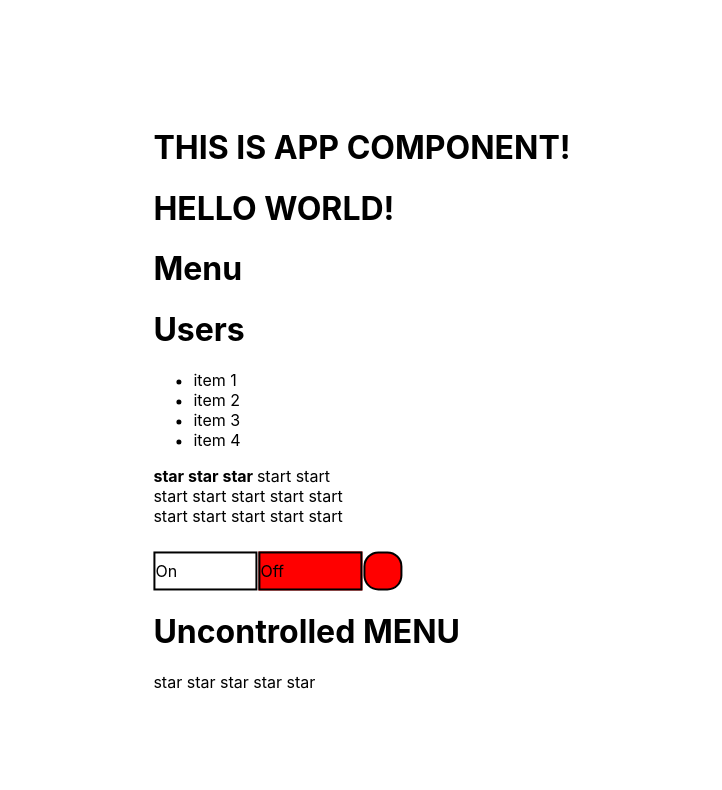
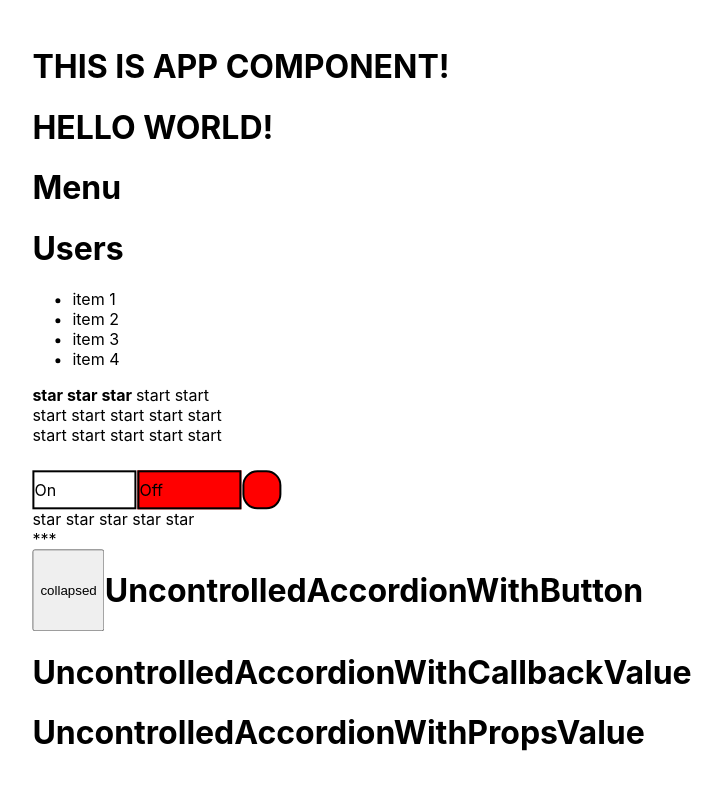
Before and after one commit to hrsk/react-examples, a React (Create React App) app: page / in a window 1280 px wide. Shown: the top 790 px of the page, without its empty margins (278-1000 px from the left). Built offline with nearby package versions, Linux system fonts and the light colour scheme.

Commit message:
uncontrolled accordion callbacks

```diff
--- a/src/App.tsx
+++ b/src/App.tsx
@@ -3,7 +3,11 @@ import './App.css';
 import {Accordion} from "./components/Accordion";
 import {Rating, RatingValueType, RatingWithCallbackValue, RatingWithPropsValue} from "./components/Rating";
 import {OnOff} from "./components/OnOff";
-import {UncontrolledAccordion} from "./components/UncontrolledAccordion";
+import {
+    UncontrolledAccordionWithButton,
+    UncontrolledAccordionWithCallbackValue,
+    UncontrolledAccordionWithPropsValue
+} from "./components/UncontrolledAccordion";
 import {UncontrolledRating} from "./components/UncontrolledRating";
 
 function App() {
@@ -34,9 +38,13 @@ function App() {
             {/*<OnOff on={true}/>*/}
             <OnOff/>
 
-            <UncontrolledAccordion title={'Uncontrolled MENU'}/>
 
             <UncontrolledRating/>
+
+            ***
+            <UncontrolledAccordionWithButton title={'UncontrolledAccordionWithButton'}/>
+            <UncontrolledAccordionWithCallbackValue title={'UncontrolledAccordionWithCallbackValue'}/>
+            <UncontrolledAccordionWithPropsValue title={'UncontrolledAccordionWithPropsValue'}/>
         </div>
     );
 }
--- a/src/components/UncontrolledAccordion.tsx
+++ b/src/components/UncontrolledAccordion.tsx
@@ -1,38 +1,15 @@
 import React, {useState} from "react";
 
-type AccordionPropsType = {
+type UncontrolledAccordionWithButtonPropsType = {
     title: string
-    // collapsed: boolean
 }
 
-export function UncontrolledAccordion(props: AccordionPropsType) {
-
-    console.log('Accordion rendered')
-
-    const [collapsed, setCollapsed] = useState<boolean>(false)
-
-    return (
-        <div>
-            <UncontrolledAccordionTitle title={props.title} collapsedHandler={setCollapsed} collapsed={collapsed}/>
-            {
-                collapsed && <UncontrolledAccordionBody/>
-            }
-        </div>
-    )
+type UncontrolledAccordionTitlePropsType = {
+    title: string
 }
 
-type AccordionTitlePropsType = {
-    title: string
-    collapsed: boolean
-    collapsedHandler: (collapsed: boolean) => void
-}
-
-const UncontrolledAccordionTitle = (props: AccordionTitlePropsType) => {
-    console.log('AccordionTitle rendered')
-    return <h1 onClick={() => props.collapsedHandler(!props.collapsed)}>{props.title}</h1>
-}
 const UncontrolledAccordionBody = () => {
-    console.log('AccordionBody rendered')
+    console.log('UncontrolledAccordionBody rendered')
     return (
         <ul>
             <li>item 1</li>
@@ -42,3 +19,88 @@ const UncontrolledAccordionBody = () => {
         </ul>
     )
 }
+
+const UncontrolledAccordionWithButtonTitle = (props: UncontrolledAccordionTitlePropsType) => {
+    console.log('UncontrolledAccordionWithButtonTitle rendered')
+    return <h1>{props.title}</h1>
+}
+
+export function UncontrolledAccordionWithButton(props: UncontrolledAccordionWithButtonPropsType) {
+
+    console.log('UncontrolledAccordionWithButton rendered')
+
+    const [collapsed, setCollapsed] = useState<boolean>(false)
+
+    return (
+        <div>
+            <div style={{display: "flex"}}>
+                <button onClick={() => setCollapsed(!collapsed)}>collapsed</button>
+                <UncontrolledAccordionWithButtonTitle title={props.title}/>
+            </div>
+            {
+                collapsed && <UncontrolledAccordionBody/>
+            }
+        </div>
+    )
+}
+
+type UncontrolledAccordionWithCallbackValuePropsType = {
+    title: string
+}
+type UncontrolledAccordionTitleWithCallbackValuePropsType = {
+    title: string
+    collapsedHandler: () => void
+}
+
+const UncontrolledAccordionTitleWithCallbackValue = (props: UncontrolledAccordionTitleWithCallbackValuePropsType) => {
+    console.log('UncontrolledAccordionTitleWithCallbackValue rendered')
+    return <h1 onClick={props.collapsedHandler}>{props.title}</h1>
+}
+
+export function UncontrolledAccordionWithCallbackValue(props: UncontrolledAccordionWithCallbackValuePropsType) {
+
+    console.log('UncontrolledAccordionWithCallbackValue rendered')
+
+    const [collapsed, setCollapsed] = useState<boolean>(false)
+
+    return (
+        <div>
+            <UncontrolledAccordionTitleWithCallbackValue title={props.title}
+                                                         collapsedHandler={() => setCollapsed(!collapsed)}/>
+            {
+                collapsed && <UncontrolledAccordionBody/>
+            }
+        </div>
+    )
+}
+
+type UncontrolledAccordionWithPropsValuePropsType = {
+    title: string
+}
+type  UncontrolledAccordionTitleWithPropsValuePropsType = {
+    title: string
+    collapsed: boolean
+    collapsedHandler: (collapsed: boolean) => void
+}
+
+const UncontrolledAccordionTitleWithPropsValue = (props: UncontrolledAccordionTitleWithPropsValuePropsType) => {
+    console.log('UncontrolledAccordionTitleWithPropsValue rendered')
+    return <h1 onClick={() => props.collapsedHandler(!props.collapsed)}>{props.title}</h1>
+}
+
+export function UncontrolledAccordionWithPropsValue(props: UncontrolledAccordionWithPropsValuePropsType) {
+
+    console.log('UncontrolledAccordionWithPropsValue rendered')
+
+    const [collapsed, setCollapsed] = useState<boolean>(false)
+
+    return (
+        <div>
+            <UncontrolledAccordionTitleWithPropsValue title={props.title} collapsedHandler={setCollapsed}
+                                                      collapsed={collapsed}/>
+            {
+                collapsed && <UncontrolledAccordionBody/>
+            }
+        </div>
+    )
+}
```
